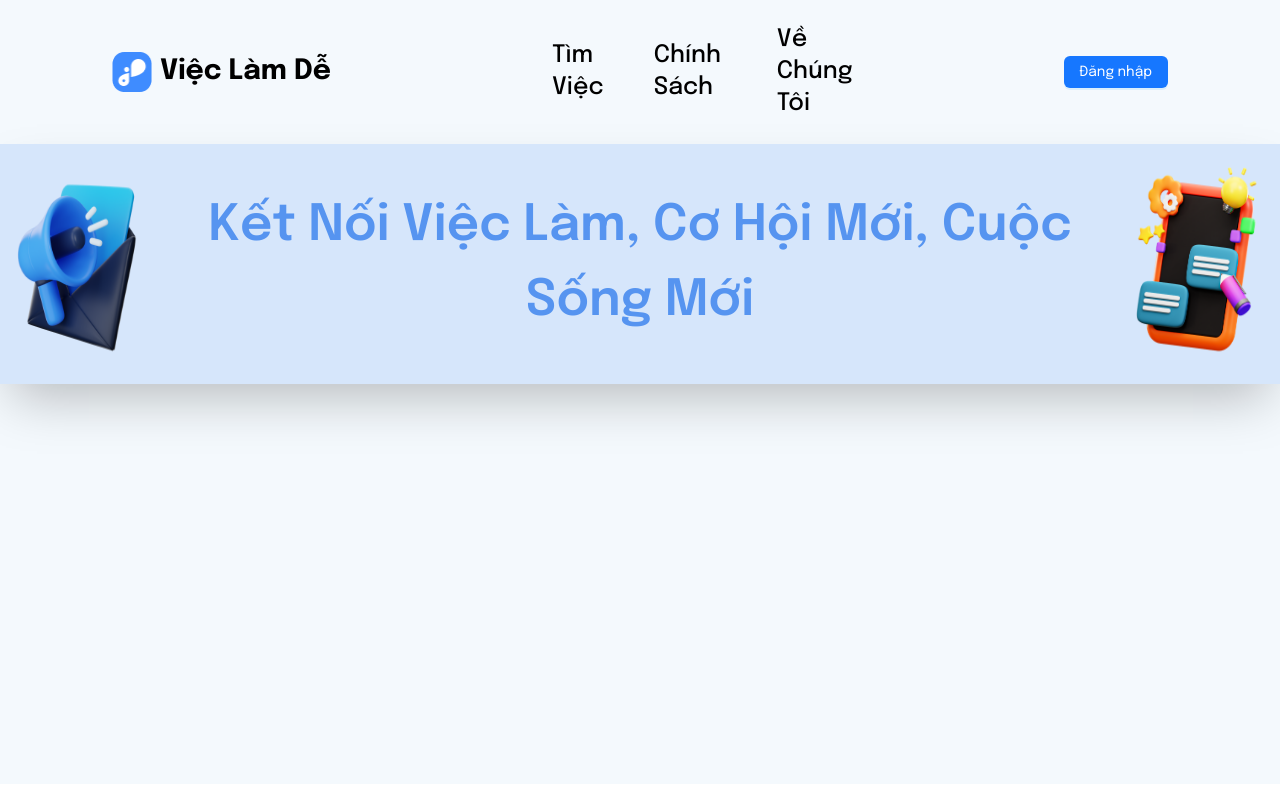
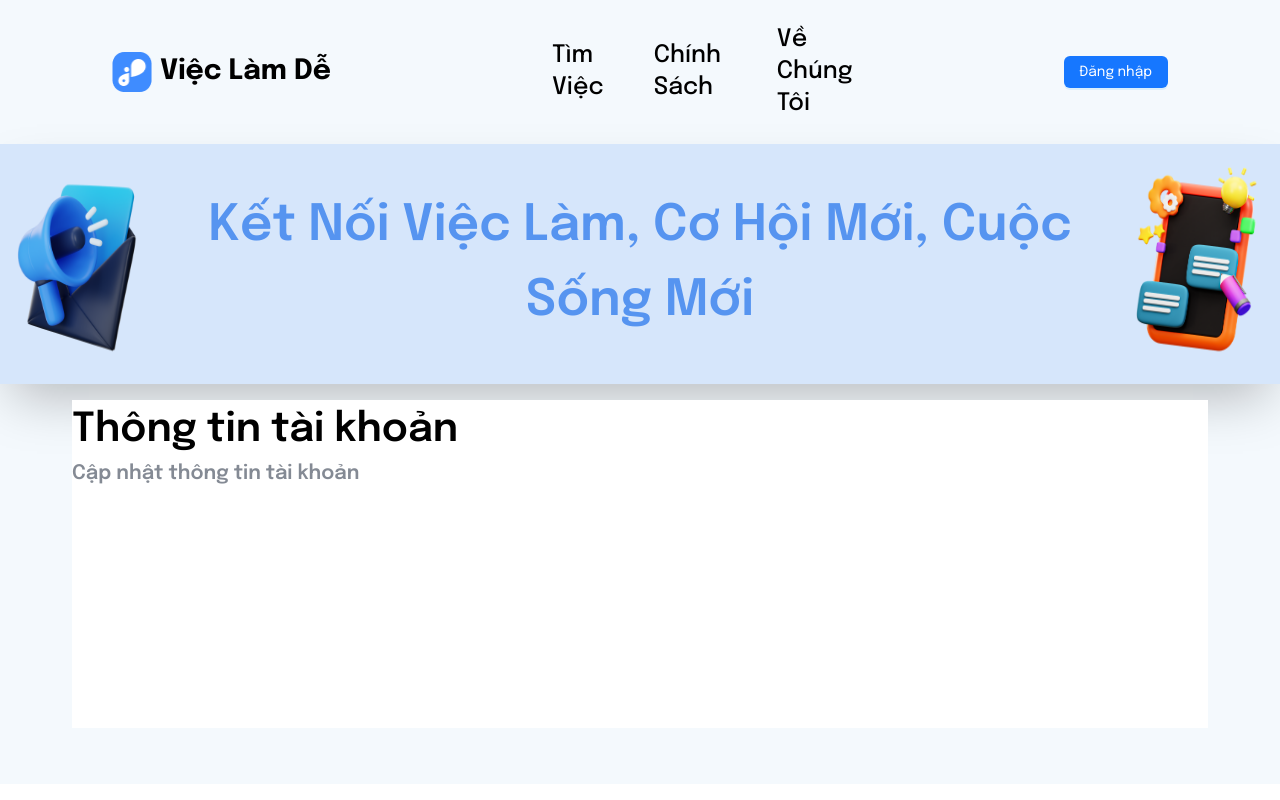
Before and after one commit to LamPhuongZ/FE-Hackathon-TypeScript, a React (Vite) app: page /profile in a window 1280 px wide. Shown: the top 800 px of the page. Built offline with nearby package versions, Linux system fonts and the light colour scheme; a small style sheet from the web is missing.

Commit message:
update: profile css

```diff
--- a/src/pages/ProfilePage/index.tsx
+++ b/src/pages/ProfilePage/index.tsx
@@ -4,8 +4,18 @@ type Props = {};
 
 export default function ProfilePage({}: Props) {
     return (
-      <>
-
-      </>
+      <div className="py-4 px-[72px]">
+        <div className="bg-white">
+          <div className="mb-10 flex items-start justify-between">
+            <div>
+              <h1 className="text-[40px] font-semibold">Thông tin tài khoản</h1>
+              <p className="text-xl font-semibold text-[rgba(10,_22,_41,_0.50)]">Cập nhật thông tin tài khoản</p>
+            </div>
+          </div>
+          <form>
+            <div className="w-[200px] h-[200px] rounded-full mx-auto mb-10"></div>
+          </form>
+        </div>
+      </div>
     );
   }
```
